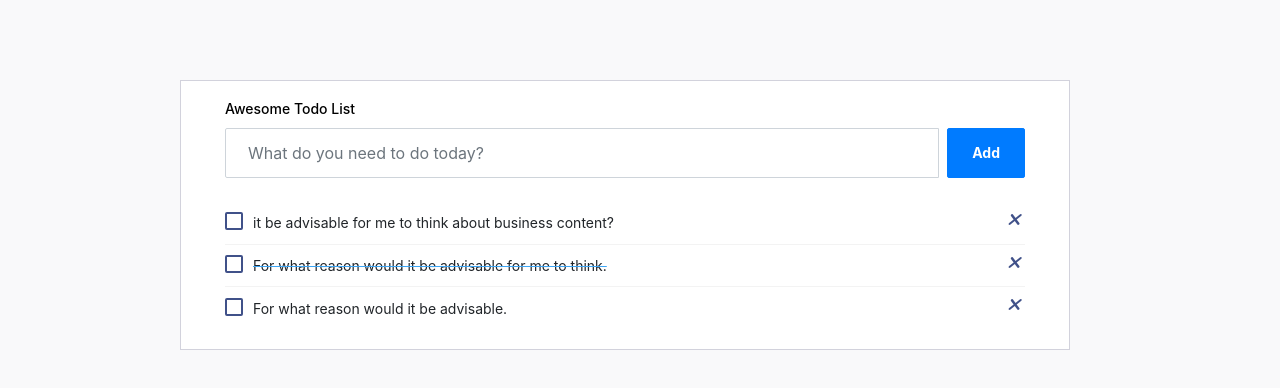
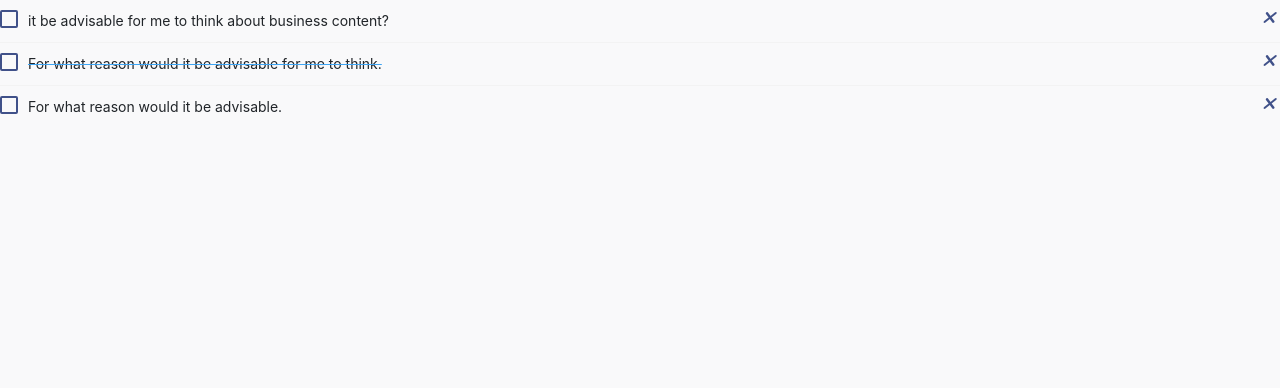
Before and after one commit to WMCharles/React-FastAPI-To-Do-List, a React (Create React App) app: page / in a window 1280 px wide. Shown: the top 388 px of the page. Built offline with nearby package versions, Linux system fonts and the light colour scheme.

Commit message:
split to different components

```diff
--- a/src/components/TodoList.jsx
+++ b/src/components/TodoList.jsx
@@ -2,18 +2,6 @@ import React from 'react'
 
 export default function TodoList() {
     return (
-    <div class="container">
-        <div class="page-content page-container" id="page-content">
-            <div class="padding">
-                <div class="row container d-flex justify-content-center">
-                    <div class="col-md-12">
-                        <div class="card px-3">
-                            <div class="card-body">
-                                <h4 class="card-title">Awesome Todo list</h4>
-                                <div class="add-items d-flex">
-                                    <input type="text" class="form-control todo-list-input" placeholder="What do you need to do today?"/>
-                                    <button class="add btn btn-primary font-weight-bold todo-list-add-btn">Add</button>
-                                </div>
         <div class="list-wrapper">
             <ul class="d-flex flex-column-reverse todo-list">
                 <li>
@@ -47,12 +35,5 @@ export default function TodoList() {
 
             </ul>
         </div>
-                            </div>
-                        </div>
-                    </div>
-                </div>
-            </div>
-        </div>
-    </div>
     )
 }
```
Lines whose indentation alone changed are shown as unchanged.
